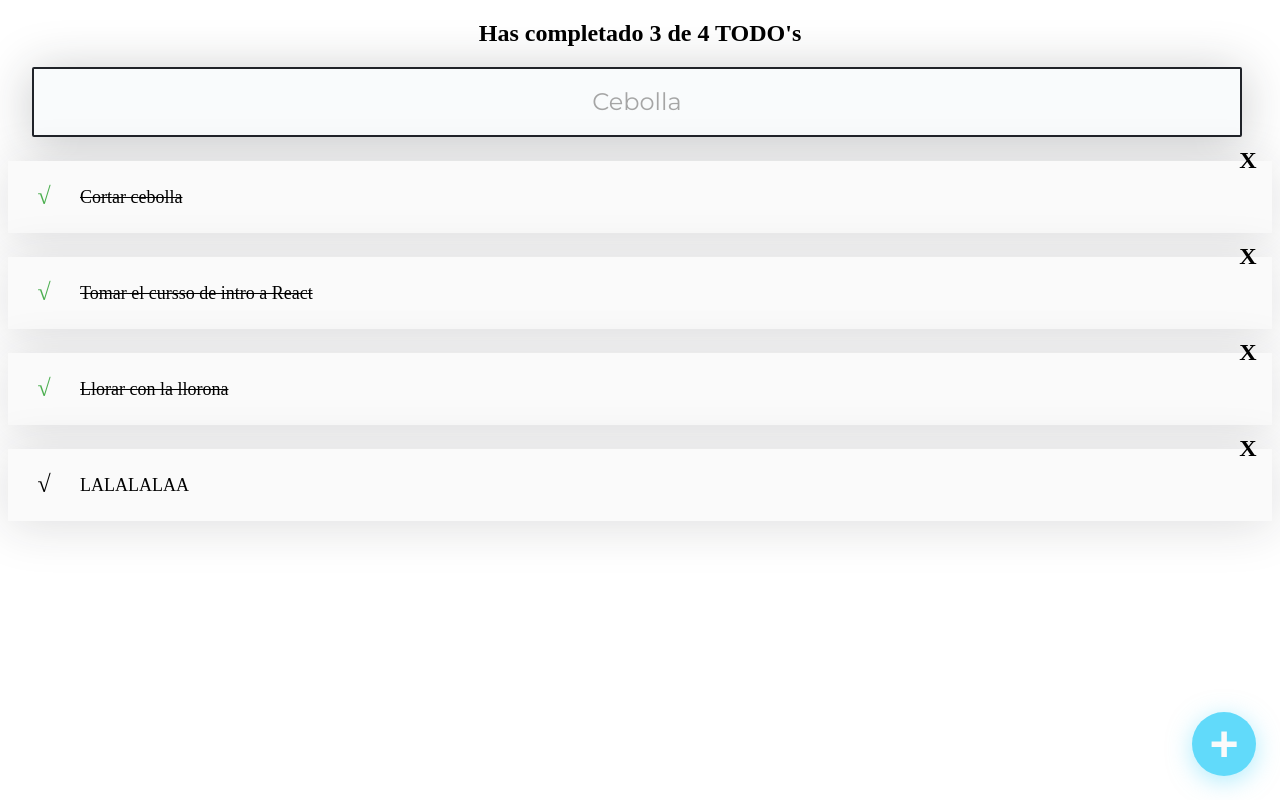
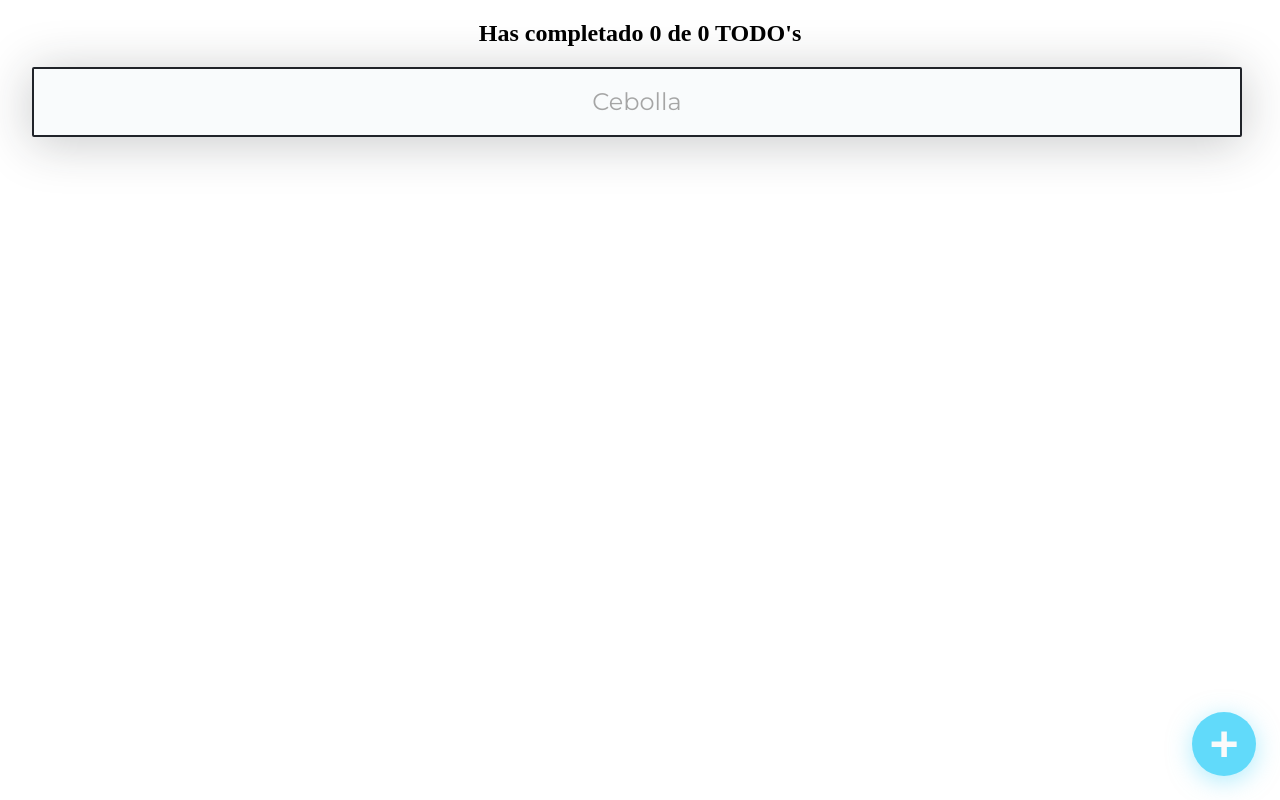
Before and after one commit to jorgetrad99/curso-introduccion-react-2021, a React (Create React App) app in the folder to-do-machine/: page / in a window 1280 px wide. Built offline with nearby package versions, Linux system fonts and the light colour scheme.

Commit message:
Data persistence with Local Storage

```diff
--- a/to-do-machine/src/App/index.jsx
+++ b/to-do-machine/src/App/index.jsx
@@ -9,7 +9,18 @@
 ];
 
 function App() {
-  const [ todos, setTodos ] = React.useState(defaultTodos)
+  const localStorageTodos = localStorage.getItem('TODOS_V1');
+
+  let parsedTodos;
+
+  if (!localStorageTodos) {
+    localStorage.setItem('TODOS_V1', JSON.stringify([]));
+    parsedTodos = [];
+  } else {
+    parsedTodos = JSON.parse(localStorageTodos);
+  }
+
+  const [ todos, setTodos ] = React.useState(parsedTodos);
   const [ searchValue, setSearchValue ] = React.useState('');
 
   const completedTodos = todos.filter(todo => !!todo.completed).length; //Doble false es true
@@ -28,12 +39,18 @@
 
   }
 
+  const saveTodos = (newTodos) => {
+    const stringifiedTodos = JSON.stringify(newTodos);
+    localStorage.setItem('TODOS_V1', stringifiedTodos);
+    setTodos(newTodos);
+  };
+
   const completeTodo = (text) => {
     const todoIndex = todos.findIndex(todo => todo.text === text);
 
     const newTodos = [...todos];
     todos[todoIndex].completed = !todos[todoIndex].completed;
-    setTodos(newTodos)
+    saveTodos(newTodos)
   }
 
   const deleteTodo = (text) => {
@@ -41,7 +58,7 @@
 
     const newTodos = [...todos];
     newTodos.splice(todoIndex, 1)
-    setTodos(newTodos)
+    saveTodos(newTodos)
   }
 
   return (
```
